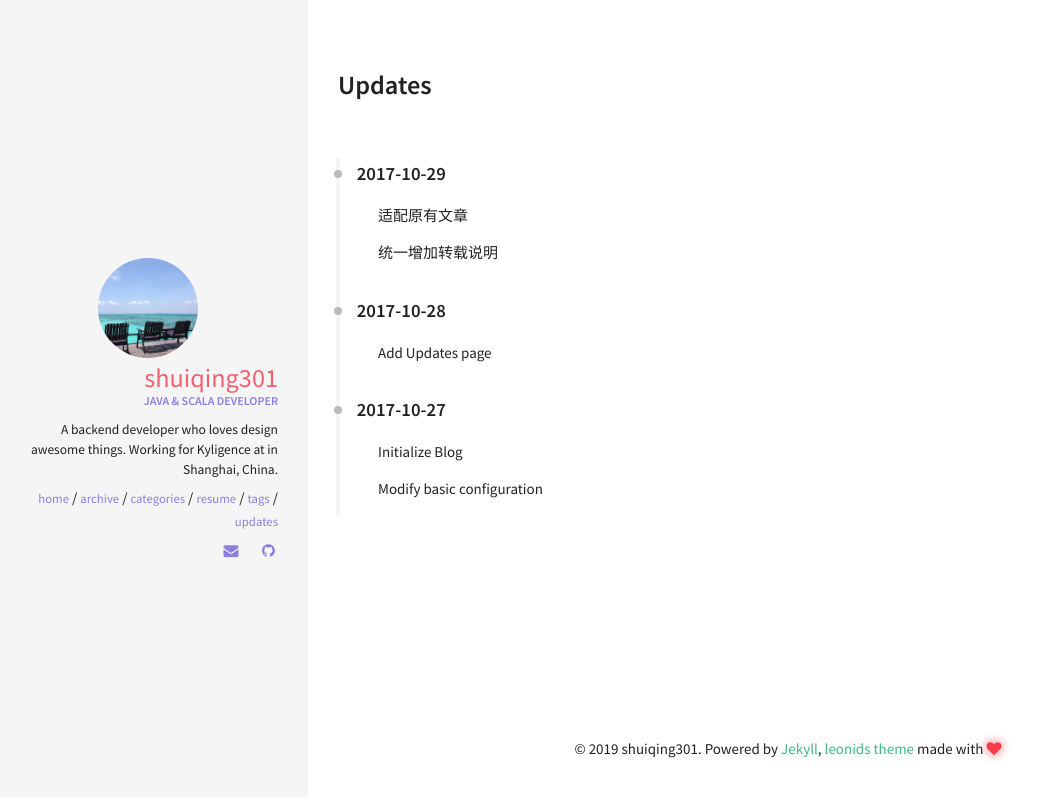
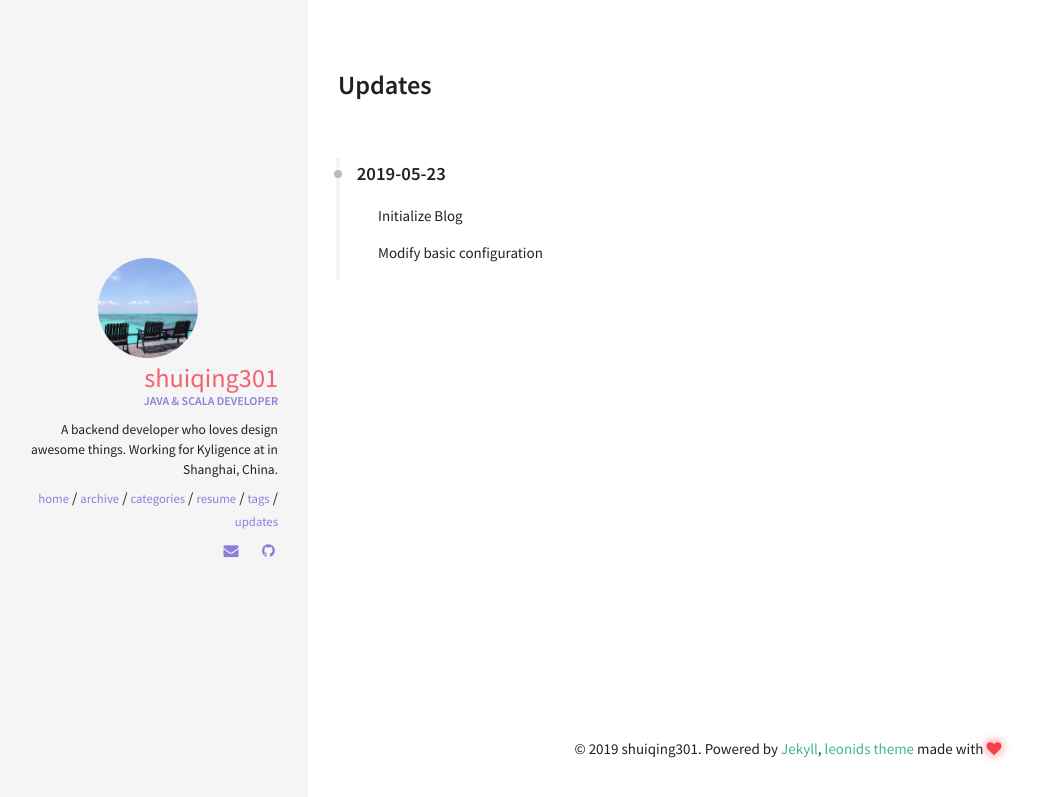
Before and after one commit to 7mming7/7mming7.github.io, a Jekyll site: the page built from updates.html, in a window 1280 px wide. Shown: the top 797 px of the page, without its empty margins (12-1050 px from the left). Built offline with Jekyll 4.4.1, drawn with Linux system fonts in a browser that asks for light colours.

Commit message:
Initial commit

```diff
--- a/_data/index/updates.yml
+++ b/_data/index/updates.yml
@@ -1,14 +1,5 @@
 # updates data
-- date: 2017-10-29
-  description:
-    - desc: 适配原有文章
-    - desc: 统一增加转载说明
-
-- date: 2017-10-28
-  description:
-    - desc: Add Updates page
-
-- date: 2017-10-27
+- date: 2019-05-23
   description:
     - desc: Initialize Blog
     - desc: Modify basic configuration
```
